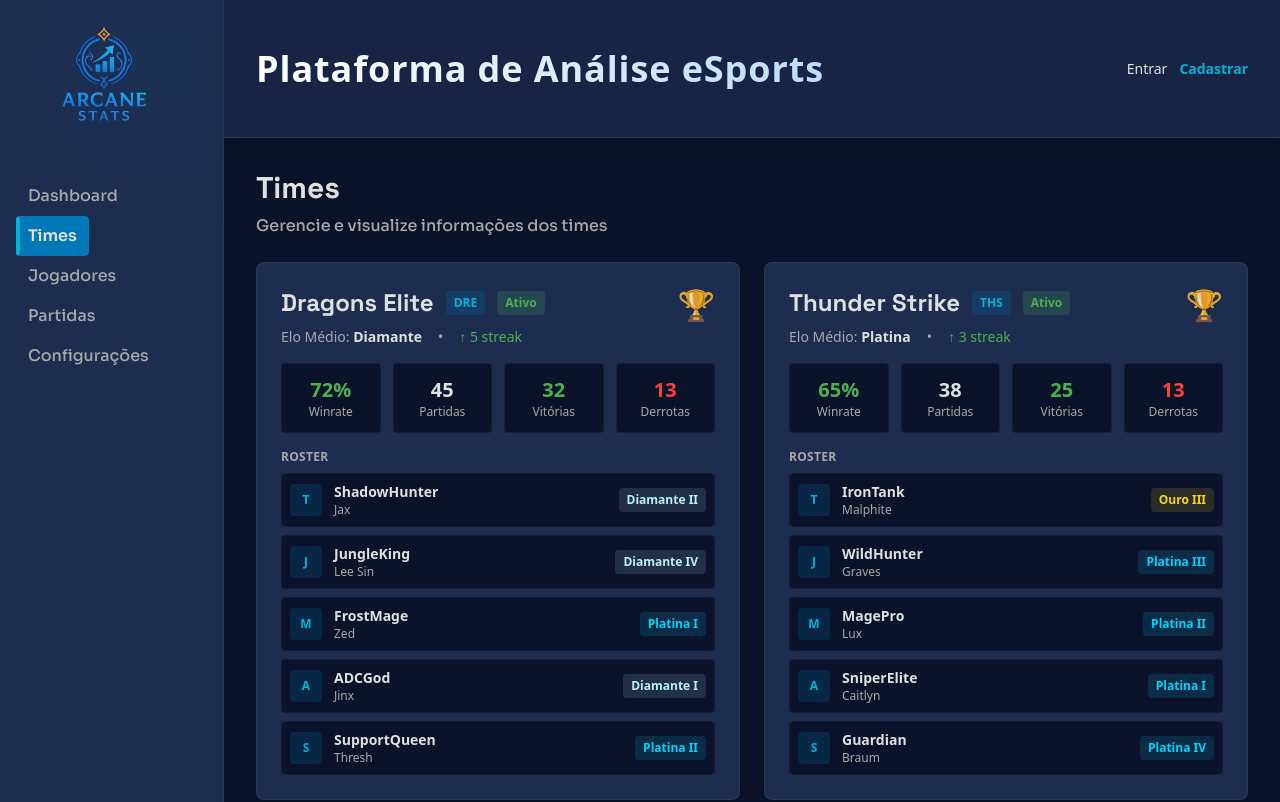
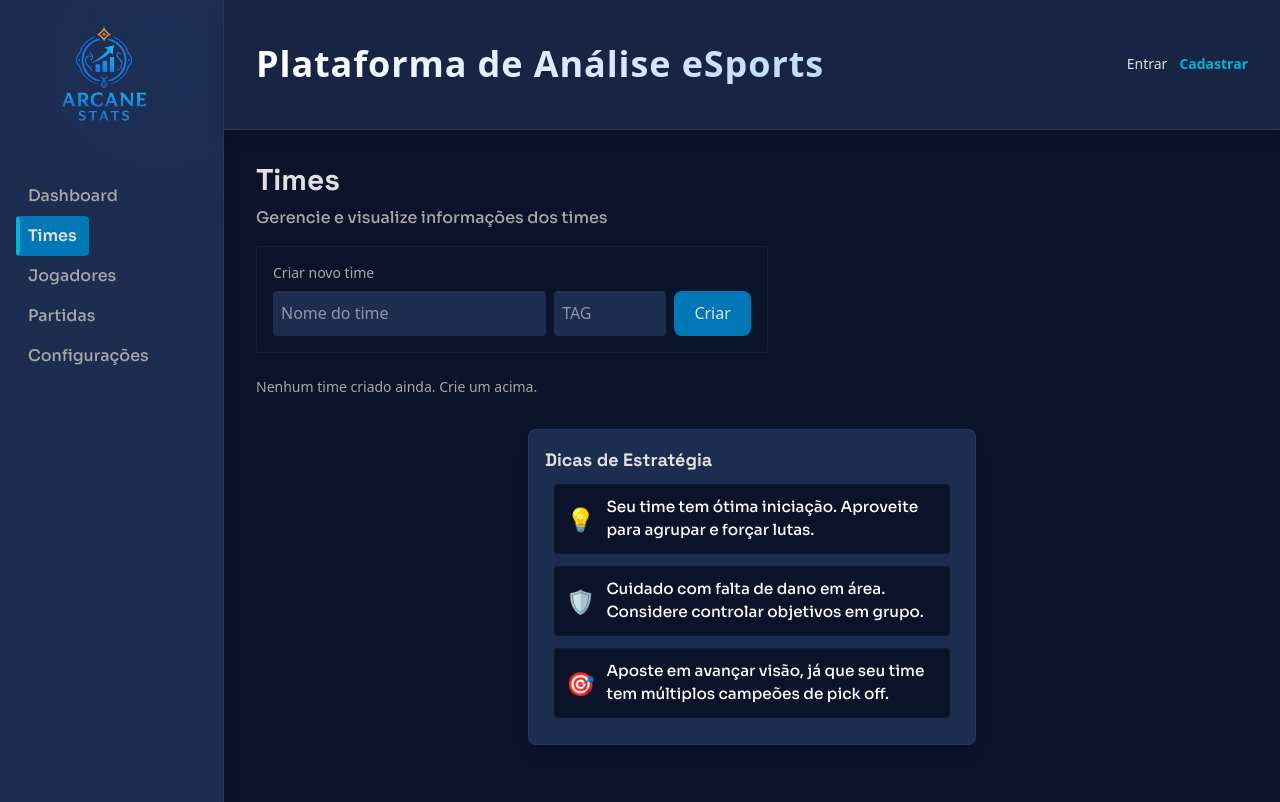
Before and after one commit to CapivaraDevv/Arcane-Stats, a React (Vite) app in the folder arcane-stats/: page /times in a window 1280 px wide. Shown: the top 802 px of the page. Built offline with nearby package versions, Linux system fonts and the light colour scheme.

Commit message:
Mudança completa na tela de times, adicionando opção pro usuário criar o time e adicionar um usuário nele

```diff
--- a/arcane-stats/src/pages/Times.tsx
+++ b/arcane-stats/src/pages/Times.tsx
@@ -1,164 +1,78 @@
+import React from 'react';
 import { motion } from 'framer-motion';
-import PainelDicas from "./PainelDicas";
+import PainelDicas from './PainelDicas';
 import ScrollReveal from '../components/ScrollReveal';
 import { useConfig } from '../hooks/useConfig';
+import useTeams from '../hooks/useTeams';
+import useAuthContext from '../hooks/useAuth';
 
-interface JogadorTime {
-  nome: string;
-  role: string;
-  campeao: string;
-  elo: string;
-}
+const Times: React.FC = () => {
+  const { configs } = useConfig();
+  const { teams, createTeam, addMemberByEmail, findUserById } = useTeams();
+  const { user } = useAuthContext();
 
-interface Time {
-  id: number;
-  nome: string;
-  tag: string;
-  winrate: number;
-  partidas: number;
-  eloMedio: string;
-  jogadores: JogadorTime[];
-  vitorias: number;
-  derrotas: number;
-  streak: number;
-  status: 'Ativo' | 'Inativo';
-}
-
-const Times = () => {
-  const { configs } = useConfig();
-
-  const times: Time[] = [
-    {
-      id: 1,
-      nome: 'Dragons Elite',
-      tag: 'DRE',
-      winrate: 72,
-      partidas: 45,
-      eloMedio: 'Diamante',
-      vitorias: 32,
-      derrotas: 13,
-      streak: 5,
-      status: 'Ativo',
-      jogadores: [
-        { nome: 'ShadowHunter', role: 'Top', campeao: 'Jax', elo: 'Diamante II' },
-        { nome: 'JungleKing', role: 'Jungle', campeao: 'Lee Sin', elo: 'Diamante IV' },
-        { nome: 'FrostMage', role: 'Mid', campeao: 'Zed', elo: 'Platina I' },
-        { nome: 'ADCGod', role: 'ADC', campeao: 'Jinx', elo: 'Diamante I' },
-        { nome: 'SupportQueen', role: 'Support', campeao: 'Thresh', elo: 'Platina II' }
-      ]
-    },
-    {
-      id: 2,
-      nome: 'Thunder Strike',
-      tag: 'THS',
-      winrate: 65,
-      partidas: 38,
-      eloMedio: 'Platina',
-      vitorias: 25,
-      derrotas: 13,
-      streak: 3,
-      status: 'Ativo',
-      jogadores: [
-        { nome: 'IronTank', role: 'Top', campeao: 'Malphite', elo: 'Ouro III' },
-        { nome: 'WildHunter', role: 'Jungle', campeao: 'Graves', elo: 'Platina III' },
-        { nome: 'MagePro', role: 'Mid', campeao: 'Lux', elo: 'Platina II' },
-        { nome: 'SniperElite', role: 'ADC', campeao: 'Caitlyn', elo: 'Platina I' },
-        { nome: 'Guardian', role: 'Support', campeao: 'Braum', elo: 'Platina IV' }
-      ]
-    },
-    {
-      id: 3,
-      nome: 'Shadow Wolves',
-      tag: 'SHW',
-      winrate: 58,
-      partidas: 52,
-      eloMedio: 'Platina',
-      vitorias: 30,
-      derrotas: 22,
-      streak: -2,
-      status: 'Ativo',
-      jogadores: [
-        { nome: 'TopLaneBeast', role: 'Top', campeao: 'Darius', elo: 'Platina III' },
-        { nome: 'NightStalker', role: 'Jungle', campeao: 'Kha\'Zix', elo: 'Platina II' },
-        { nome: 'AssassinPro', role: 'Mid', campeao: 'Talon', elo: 'Mestre I' },
-        { nome: 'VayneMaster', role: 'ADC', campeao: 'Vayne', elo: 'Diamante III' },
-        { nome: 'HealBot', role: 'Support', campeao: 'Soraka', elo: 'Platina I' }
-      ]
-    },
-    {
-      id: 4,
-      nome: 'Phoenix Rising',
-      tag: 'PHR',
-      winrate: 68,
-      partidas: 41,
-      eloMedio: 'Diamante',
-      vitorias: 28,
-      derrotas: 13,
-      streak: 4,
-      status: 'Ativo',
-      jogadores: [
-        { nome: 'FlameTop', role: 'Top', campeao: 'Riven', elo: 'Diamante III' },
-        { nome: 'FireJungle', role: 'Jungle', campeao: 'Elise', elo: 'Diamante IV' },
-        { nome: 'InfernoMid', role: 'Mid', campeao: 'Brand', elo: 'Diamante II' },
-        { nome: 'BlazeADC', role: 'ADC', campeao: 'Lucian', elo: 'Diamante I' },
-        { nome: 'SparkSupport', role: 'Support', campeao: 'Nami', elo: 'Platina I' }
-      ]
-    }
-  ];
-
-  const getEloColor = (elo: string) => {
-    if (elo.includes('Diamante')) return '#B9F2FF';
-    if (elo.includes('Mestre')) return '#FF69B4';
-    if (elo.includes('Platina')) return '#00D4FF';
-    if (elo.includes('Ouro')) return '#FFD700';
-    return '#E0E0E0';
-  };
+  const [novoNome, setNovoNome] = React.useState('');
+  const [novoTag, setNovoTag] = React.useState('');
+  const [createMsg, setCreateMsg] = React.useState<string | null>(null);
+  const [addEmailByTeam, setAddEmailByTeam] = React.useState<Record<number, string>>({});
+  const [addMsgByTeam, setAddMsgByTeam] = React.useState<Record<number, string>>({});
 
   return (
     <main className="flex-1 p-8 bg-[#0B132B] min-h-screen">
       <div className="mb-6">
         <h2 className="space-grotesk-title text-3xl font-bold mb-2 text-[#E0E0E0]">Times</h2>
         <p className="sora-text text-[#A8A8A8]">Gerencie e visualize informações dos times</p>
+
+        {/* Criar Time */}
+        <div className="mt-4 p-4 bg-[#0B132B] rounded border border-white/5 max-w-lg">
+          <div className="text-sm text-[#A8A8A8] mb-2">Criar novo time</div>
+          <div className="flex gap-2">
+            <input value={novoNome} onChange={e => setNovoNome(e.target.value)} placeholder="Nome do time" className="p-2 rounded bg-[#1D2D50] text-white flex-1" />
+            <input value={novoTag} onChange={e => setNovoTag(e.target.value)} placeholder="TAG" className="p-2 rounded bg-[#1D2D50] text-white w-28" />
+            <button
+              onClick={async () => {
+                setCreateMsg(null);
+                if (!user) return setCreateMsg('Faça login para criar um time');
+                if (!novoNome) return setCreateMsg('Nome é obrigatório');
+                const res = await createTeam(novoNome.trim(), novoTag.trim(), user.id);
+                if (!res.success) return setCreateMsg(res.message || 'Erro');
+                setCreateMsg('Time criado com sucesso');
+                setNovoNome(''); setNovoTag('');
+              }}
+              className="bg-[#00B4D8] text-black px-3 rounded font-semibold"
+            >Criar</button>
+          </div>
+          {createMsg && <div className="text-sm mt-2 text-[#A8A8A8]">{createMsg}</div>}
+        </div>
       </div>
 
       {/* Grid de Times */}
       <div className="grid grid-cols-1 lg:grid-cols-2 gap-6 mb-8">
-        {times.map((time, idx) => (
+        {teams.length === 0 && (
+          <div className="text-sm text-[#A8A8A8]">Nenhum time criado ainda. Crie um acima.</div>
+        )}
+        {teams.map((time, idx) => (
           <ScrollReveal key={time.id} preset="up" delay={idx * 0.15} duration={0.7}>
             <motion.div
               whileHover={{ scale: 1.02, y: -5 }}
               className="bg-[#1D2D50] rounded-lg border border-white/5 shadow-lg hover:border-[#00B4D8]/50 transition-all relative overflow-hidden group"
             >
-            {/* Efeito shimmer no hover */}
               <div className="absolute inset-0 opacity-0 group-hover:opacity-100 transition-opacity duration-200">
-              <div className="absolute inset-0 animate-shimmer"></div>
+                <div className="absolute inset-0 animate-shimmer" />
               </div>
 
               <div className="p-6 relative z-10">
-              {/* Header do Time */}
                 <div className="flex items-start justify-between mb-4">
                   <div>
                     <div className="flex items-center gap-3 mb-2">
-                    <h3 className="space-grotesk-title text-2xl font-bold text-[#E0E0E0]">
-                      {time.nome}
-                    </h3>
-                    <span className="px-2 py-1 bg-[#0077B6]/20 text-[#00B4D8] text-xs font-semibold rounded">
-                      {time.tag}
-                    </span>
-                    <span className={`px-2 py-1 text-xs font-semibold rounded ${
-                      time.status === 'Ativo'
-                        ? 'bg-[#4CAF50]/20 text-[#4CAF50]'
-                        : 'bg-[#A8A8A8]/20 text-[#A8A8A8]'
-                    }`}>
-                      {time.status}
-                    </span>
+                      <h3 className="space-grotesk-title text-2xl font-bold text-[#E0E0E0]">{time.nome}</h3>
+                      <span className="px-2 py-1 bg-[#0077B6]/20 text-[#00B4D8] text-xs font-semibold rounded">{time.tag}</span>
+                      <span className="px-2 py-1 text-xs font-semibold rounded bg-[#A8A8A8]/10 text-[#A8A8A8]">Criado por {time.creatorId === user?.id ? 'você' : 'outro'}</span>
                     </div>
                     <div className="flex items-center gap-4 text-sm text-[#A8A8A8]">
-                    <span>Elo Médio: <span className="text-[#E0E0E0] font-semibold">{time.eloMedio}</span></span>
+                      <span>Members: <span className="text-[#E0E0E0] font-semibold">{time.members.length}</span></span>
                       <span>•</span>
-                    <span className={time.streak > 0 ? 'text-[#4CAF50]' : 'text-[#F44336]'}>
-                      {time.streak > 0 ? '↑' : '↓'} {Math.abs(time.streak)} streak
-                    </span>
+                      <span className={'text-[#A8A8A8]'}>Desde {new Date(time.createdAt).toLocaleDateString()}</span>
                     </div>
                   </div>
                   <div className="text-right">
@@ -166,56 +80,60 @@ const Times = () => {
                   </div>
                 </div>
 
-              {/* Estatísticas do Time */}
                 <div className="grid grid-cols-4 gap-3 mb-4">
                   <div className="text-center p-3 bg-[#0B132B] rounded border border-white/5">
-                  <div className="text-xl font-bold text-[#4CAF50]">{time.winrate}%</div>
+                    <div className="text-xl font-bold text-[#4CAF50]">{time.winrate ?? 0}%</div>
                     <div className="text-xs text-[#A8A8A8]">Winrate</div>
                   </div>
                   <div className="text-center p-3 bg-[#0B132B] rounded border border-white/5">
-                  <div className="text-xl font-bold text-[#E0E0E0]">{time.partidas}</div>
+                    <div className="text-xl font-bold text-[#E0E0E0]">{time.partidas ?? 0}</div>
                     <div className="text-xs text-[#A8A8A8]">Partidas</div>
                   </div>
                   <div className="text-center p-3 bg-[#0B132B] rounded border border-white/5">
-                  <div className="text-xl font-bold text-[#4CAF50]">{time.vitorias}</div>
+                    <div className="text-xl font-bold text-[#4CAF50]">{time.vitorias ?? 0}</div>
                     <div className="text-xs text-[#A8A8A8]">Vitórias</div>
                   </div>
                   <div className="text-center p-3 bg-[#0B132B] rounded border border-white/5">
-                  <div className="text-xl font-bold text-[#F44336]">{time.derrotas}</div>
+                    <div className="text-xl font-bold text-[#F44336]">{time.derrotas ?? 0}</div>
                     <div className="text-xs text-[#A8A8A8]">Derrotas</div>
                   </div>
                 </div>
 
-              {/* Lista de Jogadores */}
                 <div className="space-y-2">
-                <div className="text-xs font-semibold text-[#A8A8A8] mb-2 uppercase tracking-wide">
-                  Roster
-                </div>
-                {time.jogadores.map((jogador, jIdx) => (
-                  <div
-                    key={jIdx}
-                    className="flex items-center justify-between p-2 bg-[#0B132B] rounded border border-white/5 hover:border-[#0077B6]/30 transition-all"
-                  >
+                  <div className="text-xs font-semibold text-[#A8A8A8] mb-2 uppercase tracking-wide">Roster</div>
+                  {time.members.map((memberId, jIdx) => {
+                    const member = findUserById(memberId);
+                    return (
+                      <div key={jIdx} className="flex items-center justify-between p-2 bg-[#0B132B] rounded border border-white/5 hover:border-[#0077B6]/30 transition-all">
                         <div className="flex items-center gap-3">
-                      <div className="w-8 h-8 rounded bg-[#0077B6]/20 flex items-center justify-center text-xs font-bold text-[#00B4D8]">
-                        {jogador.role.charAt(0)}
-                      </div>
+                          <div className="w-8 h-8 rounded bg-[#0077B6]/20 flex items-center justify-center text-xs font-bold text-[#00B4D8]">{member?.name ? member.name.charAt(0) : '?'}</div>
                           <div>
-                        <div className="text-sm font-semibold text-[#E0E0E0]">{jogador.nome}</div>
-                        <div className="text-xs text-[#A8A8A8]">{jogador.campeao}</div>
+                            <div className="text-sm font-semibold text-[#E0E0E0]">{member?.name || 'Usuário desconhecido'}</div>
+                            <div className="text-xs text-[#A8A8A8]">{member?.email || ''}</div>
                           </div>
                         </div>
-                    <span
-                      className="text-xs font-semibold px-2 py-1 rounded"
-                      style={{
-                        backgroundColor: `${getEloColor(jogador.elo)}20`,
-                        color: getEloColor(jogador.elo)
-                      }}
-                    >
-                      {jogador.elo}
-                    </span>
+                        <span className="text-xs font-semibold px-2 py-1 rounded text-[#A8A8A8]">Membro</span>
                       </div>
-                ))}
+                    );
+                  })}
+
+                  {user && user.id === time.creatorId && (
+                    <div className="mt-3">
+                      <div className="flex gap-2">
+                        <input value={addEmailByTeam[time.id] || ''} onChange={e => setAddEmailByTeam(prev => ({ ...prev, [time.id]: e.target.value }))} placeholder="E-mail do usuário" className="p-2 rounded bg-[#1D2D50] text-white flex-1" />
+                        <button onClick={async () => {
+                          setAddMsgByTeam(prev => ({ ...prev, [time.id]: '' }));
+                          const email = (addEmailByTeam[time.id] || '').trim();
+                          if (!email) return setAddMsgByTeam(prev => ({ ...prev, [time.id]: 'Informe um e-mail' }));
+                          const res = await addMemberByEmail(time.id, email, user.id);
+                          if (!res.success) return setAddMsgByTeam(prev => ({ ...prev, [time.id]: res.message || 'Erro' }));
+                          setAddMsgByTeam(prev => ({ ...prev, [time.id]: 'Adicionado com sucesso' }));
+                          setAddEmailByTeam(prev => ({ ...prev, [time.id]: '' }));
+                        }} className="bg-[#00B4D8] text-black px-3 rounded font-semibold">Adicionar</button>
+                      </div>
+                      {addMsgByTeam[time.id] && <div className="text-sm mt-2 text-[#A8A8A8]">{addMsgByTeam[time.id]}</div>}
+                    </div>
+                  )}
                 </div>
               </div>
             </motion.div>
```
Lines whose indentation alone changed are shown as unchanged.
